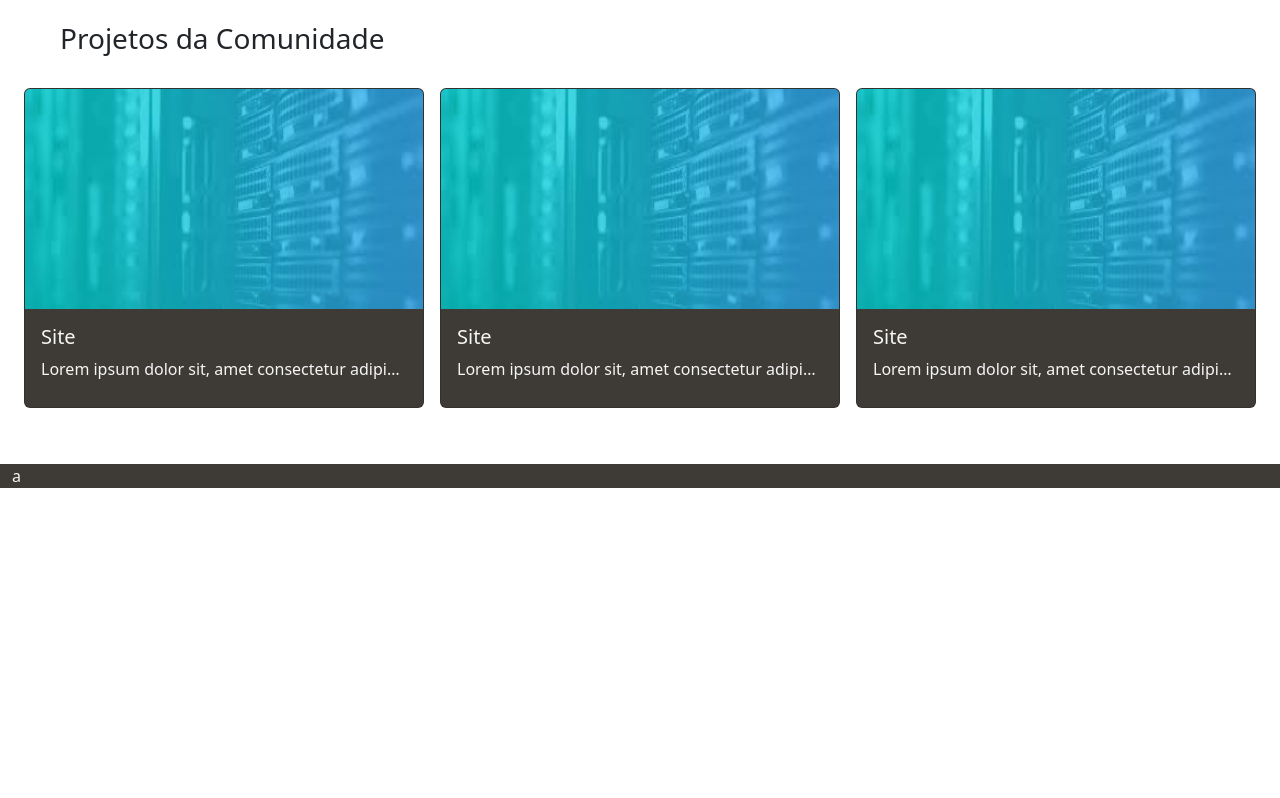
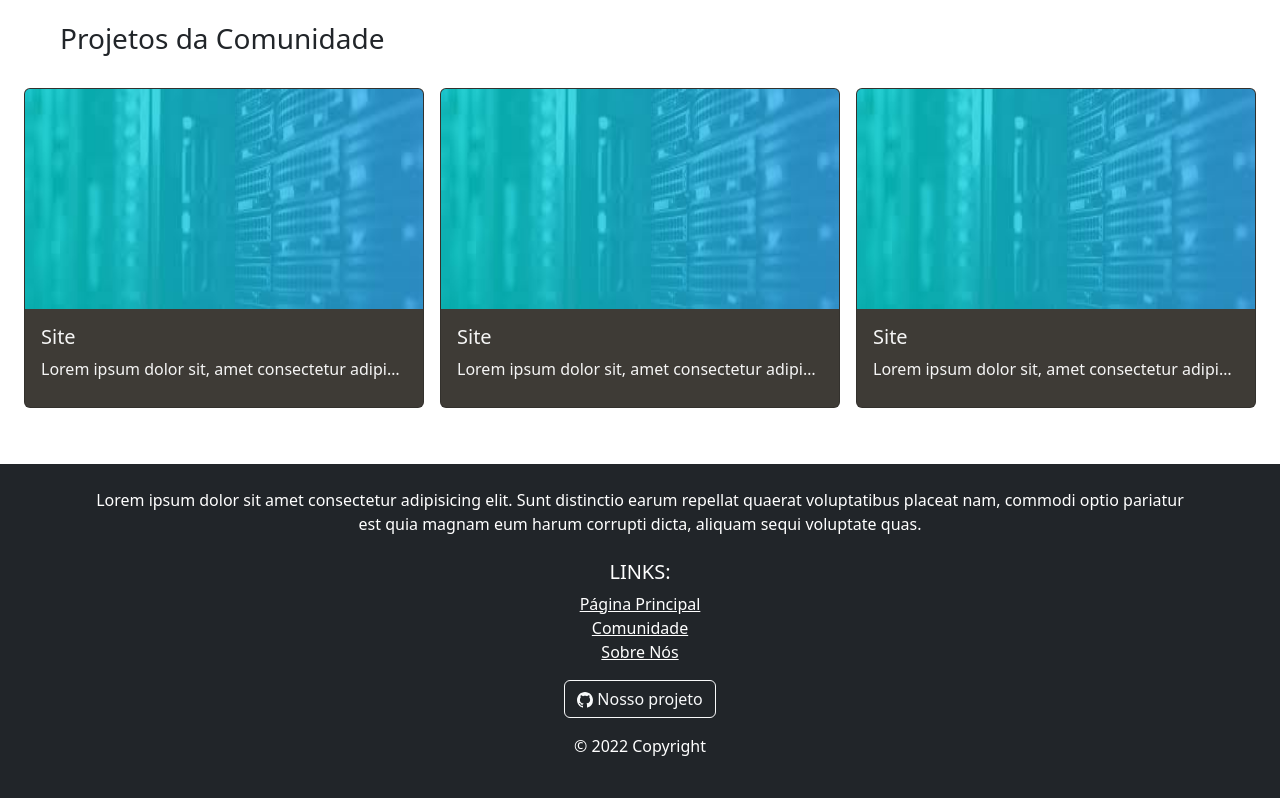
Before and after one commit to barros-carlos/MetaPII, a plain HTML site: page index.html in a window 1280 px wide. Shown: the part 372-1170 px from the top of the page. Before the commit the page ends 860 px from the top, so only its background shows below. Drawn offline with nearby package versions, Linux system fonts and the light colour scheme.

Commit message:
modified:   index.html

```diff
--- a/index.html
+++ b/index.html
@@ -9,7 +9,9 @@
     <link rel="stylesheet" href="Estilos/reset.css">
     <link rel="stylesheet" href="Estilos/estilo.css">
     <link rel="stylesheet" href="https://cdn.jsdelivr.net/npm/bootstrap@5.2.2/dist/css/bootstrap.css">
-    <script src="https://cdn.jsdelivr.net/npm/bootstrap@5.2.2/dist/js/bootstrap.bundle.min.js" integrity="sha384-OERcA2EqjJCMA+/3y+gxIOqMEjwtxJY7qPCqsdltbNJuaOe923+mo//f6V8Qbsw3" crossorigin="anonymous"></script>
+    <script src="https://cdn.jsdelivr.net/npm/bootstrap@5.2.2/dist/js/bootstrap.bundle.min.js"
+        integrity="sha384-OERcA2EqjJCMA+/3y+gxIOqMEjwtxJY7qPCqsdltbNJuaOe923+mo//f6V8Qbsw3"
+        crossorigin="anonymous"></script>
     <script src="https://cdn.jsdelivr.net/npm/axios/dist/axios.min.js"></script>
     <link rel="shortcut icon" href="Imagens/metaPii-Logo.svg">
     <title>Página Principal</title>
@@ -32,16 +34,18 @@
             <a class="navbar-brand" href="#">
                 <img src="Imagens/metaPii-Logo.svg" alt="Bootstrap" width="30" height="24">
             </a>
-            <a class="nav-link mx-3" data-bs-toggle="collapse"
-            aria-controls="#myNavbar" aria-expanded="false" aria-label="toggle navigation" href="">Meta PII</a>
+            <div class="nav-link mx-3 d-md-none">Meta PII</div>
             <button class="navbar-toggler" type="button" data-bs-toggle="collapse" data-bs-target="#myNavbar"
                 aria-controls="#myNavbar" aria-expanded="false" aria-label="toggle navigation">
                 <span class="navbar-toggler-icon"></span>
             </button>
             <div class="collapse navbar-collapse" id="myNavbar">
-                <a id="inicio" style="font-weight:800" class="nav-link disabled mx-3 py-2" aria-current="page" href="index.html">Home</a>
-                <a id="comunidade" class="nav-link active mx-3 py-2" aria-current="page" href="comunidade.html">Comunidade</a>
-                <a id="sobre-nos" class="nav-link active mx-3 py-2" aria-current="page" href="sobre-nos.html">Sobre nós</a>
+                <a id="inicio" style="font-weight:800" class="nav-link disabled mx-3 py-2" aria-current="page"
+                    href="index.html">Home</a>
+                <a id="comunidade" class="nav-link active mx-3 py-2" aria-current="page"
+                    href="comunidade.html">Comunidade</a>
+                <a id="sobre-nos" class="nav-link active mx-3 py-2" aria-current="page" href="sobre-nos.html">Sobre
+                    nós</a>
                 <button id="botao-cadastrar" class="nav-link mx-2 ms-md-auto my-2">Cadastrar</button>
                 <button id="botao-logar" class=" nav-link mx-2 my-2 ">Logar</button>
             </div>
@@ -84,13 +88,46 @@
         </div>
     </div>
 
-    <div class="mt-5 container-fluid rodape">
-        <div class="row">
-            <div class="col-lg-2">
-                a
-            </div>
+    <footer class="bg-dark text-center text-white mt-5">
+        <div class="container p-4">
+
+
+            </section>
+            <section class="mb-4">
+                <p>
+                    Lorem ipsum dolor sit amet consectetur adipisicing elit. Sunt distinctio earum
+                    repellat quaerat voluptatibus placeat nam, commodi optio pariatur est quia magnam
+                    eum harum corrupti dicta, aliquam sequi voluptate quas.
+                </p>
+            </section>
+            <section class="">
+                <div class="row justify-content-center">
+                    <div class="col-lg-3 col-md-6 mb-4 mb-md-0">
+                        <h5 class="text-uppercase">Links:</h5>
+
+                        <ul class="list-unstyled mb-0">
+                            <li>
+                                <a href="index.html" class="text-white">Página Principal</a>
+                            </li>
+                            <li>
+                                <a href="comunidade.html" class="text-white">Comunidade</a>
+                            </li>
+                            <li>
+                                <a href="sobre-nos.html" class="text-white">Sobre Nós</a>
+                            </li>
+                        </ul>
+                    </div>
+                </div>
+                <a class="btn btn-outline-light btn-floating mt-3" href="https://github.com/barros-carlos/MetaPII" target="_blank"
+                role="button"><svg xmlns="http://www.w3.org/2000/svg" width="16" height="16" fill="currentColor"
+                    class="bi bi-github" viewBox="0 0 16 16">
+                    <path
+                        d="M8 0C3.58 0 0 3.58 0 8c0 3.54 2.29 6.53 5.47 7.59.4.07.55-.17.55-.38 0-.19-.01-.82-.01-1.49-2.01.37-2.53-.49-2.69-.94-.09-.23-.48-.94-.82-1.13-.28-.15-.68-.52-.01-.53.63-.01 1.08.58 1.23.82.72 1.21 1.87.87 2.33.66.07-.52.28-.87.51-1.07-1.78-.2-3.64-.89-3.64-3.95 0-.87.31-1.59.82-2.15-.08-.2-.36-1.02.08-2.12 0 0 .67-.21 2.2.82.64-.18 1.32-.27 2-.27.68 0 1.36.09 2 .27 1.53-1.04 2.2-.82 2.2-.82.44 1.1.16 1.92.08 2.12.51.56.82 1.27.82 2.15 0 3.07-1.87 3.75-3.65 3.95.29.25.54.73.54 1.48 0 1.07-.01 1.93-.01 2.2 0 .21.15.46.55.38A8.012 8.012 0 0 0 16 8c0-4.42-3.58-8-8-8z" />
+                </svg> Nosso projeto</a>
+                <div class="text-center p-3">© 2022 Copyright</div>
+            </section>
         </div>
-    </div>
+    </footer>
 
 </body>
 
```
